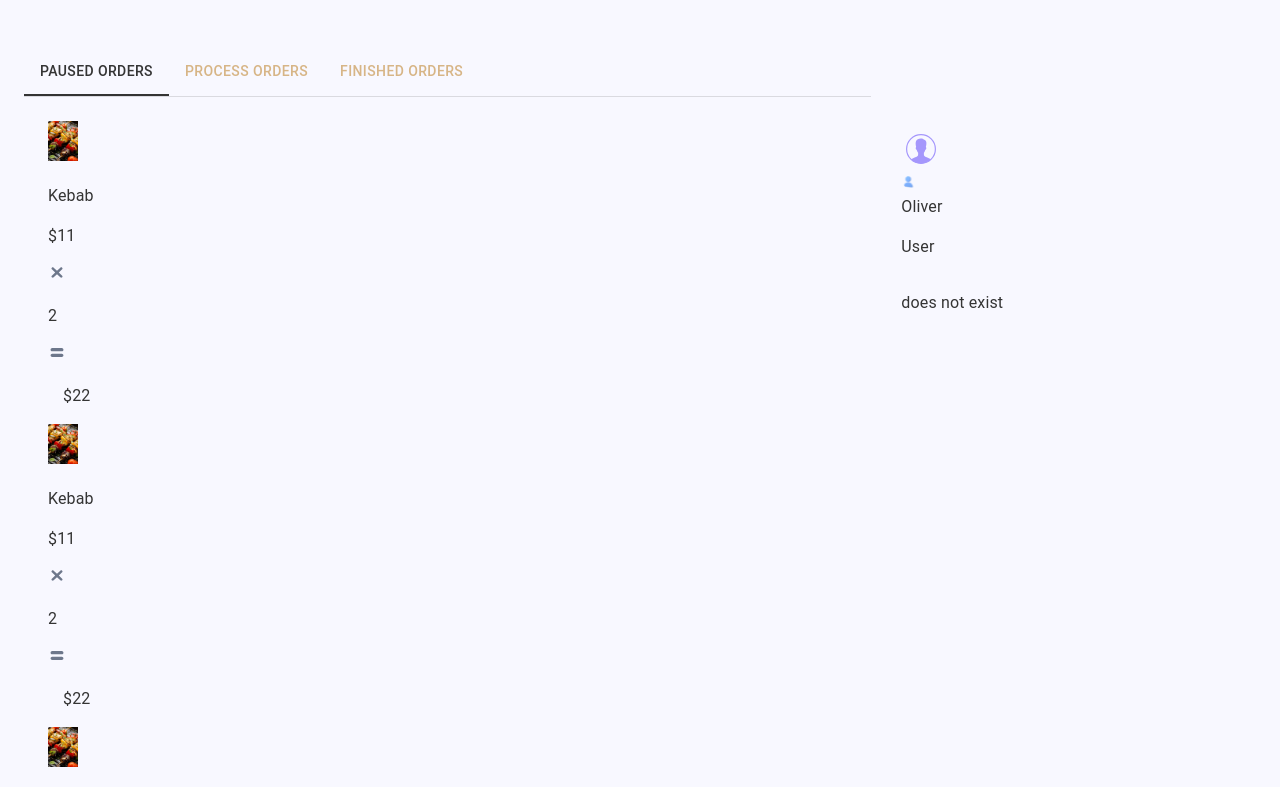
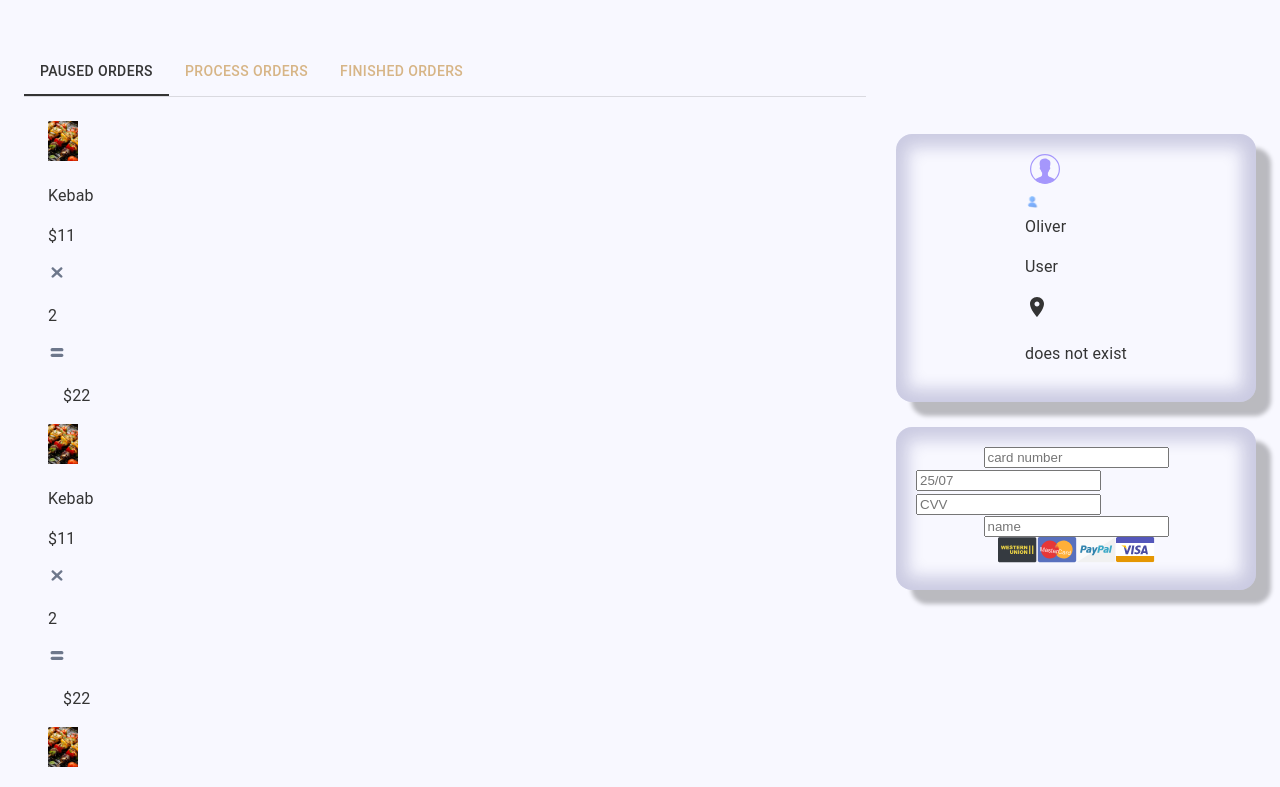
Before and after one commit to balumaqsud/burak-react-frontend, a React (Create React App) app: page /orders in a window 1280 px wide. Shown: the part 402-1189 px from the top of the page. Built offline with nearby package versions, Linux system fonts and the light colour scheme.

Commit message:
fix: order page right side

```diff
--- a/src/app/screens/ordersPage/index.tsx
+++ b/src/app/screens/ordersPage/index.tsx
@@ -63,13 +63,47 @@ const OrdersPage = () => {
                   />
                 </div>
                 <Typography className="user-name">Oliver</Typography>
-                <p>User</p>
-                <Divider />
+                <p className="user-type">User</p>
                 <div className="location">
+                  <LocationOnIcon />
                   <p>does not exist</p>
                 </div>
               </div>
             </Box>
+          </Box>
+          <Box className="user-card-info">
+            <input
+              type="text"
+              placeholder="card number"
+              name="cardNumber"
+              className="cardNumber"
+            ></input>
+            <div>
+              <input
+                type="text"
+                name="cardDate"
+                placeholder="25/07"
+                className="cardDate"
+              />
+              <input
+                type="text"
+                name="CVV"
+                placeholder="CVV"
+                className="cardCVV"
+              />
+            </div>
+            <input
+              type="text"
+              name="cardUser"
+              placeholder="name"
+              className="cardUser"
+            />
+            <div className="card-types-box">
+              <img src={"/icons/western-card.svg"} alt="" />
+              <img src={"/icons/master-card.svg"} alt="" />
+              <img src={"/icons/paypal-card.svg"} alt="" />
+              <img src={"/icons/visa-card.svg"} alt="" />
+            </div>
           </Box>
         </Stack>
       </Container>
--- a/src/css/order.css
+++ b/src/css/order.css
@@ -25,3 +25,38 @@
   display: flex;
   flex-direction: column;
 }
+
+.order-page .order-right .order-box-info {
+  width: 360px;
+  height: auto;
+  padding: 20px;
+  display: flex;
+  flex-direction: column;
+  align-items: center;
+  background: #f8f8ff;
+  box-shadow:
+    15px 14px 4px rgba(0, 0, 0, 0.25),
+    inset -1px 0px 16px 13px rgb(24 23 112 / 20%);
+  border-radius: 16px;
+  margin-bottom: 25px;
+}
+.order-page .order-right .order-info-box .member-box {
+  display: flex;
+  flex-direction: column;
+  align-items: center;
+}
+
+.order-page .order-right .user-card-info {
+  width: 360px;
+  height: auto;
+  padding: 20px;
+  display: flex;
+  flex-direction: column;
+  align-items: center;
+  background: #f8f8ff;
+  box-shadow:
+    15px 14px 4px rgba(0, 0, 0, 0.25),
+    inset -1px 0px 16px 13px rgb(24 23 112 / 20%);
+  border-radius: 16px;
+  margin-bottom: 25px;
+}
```
